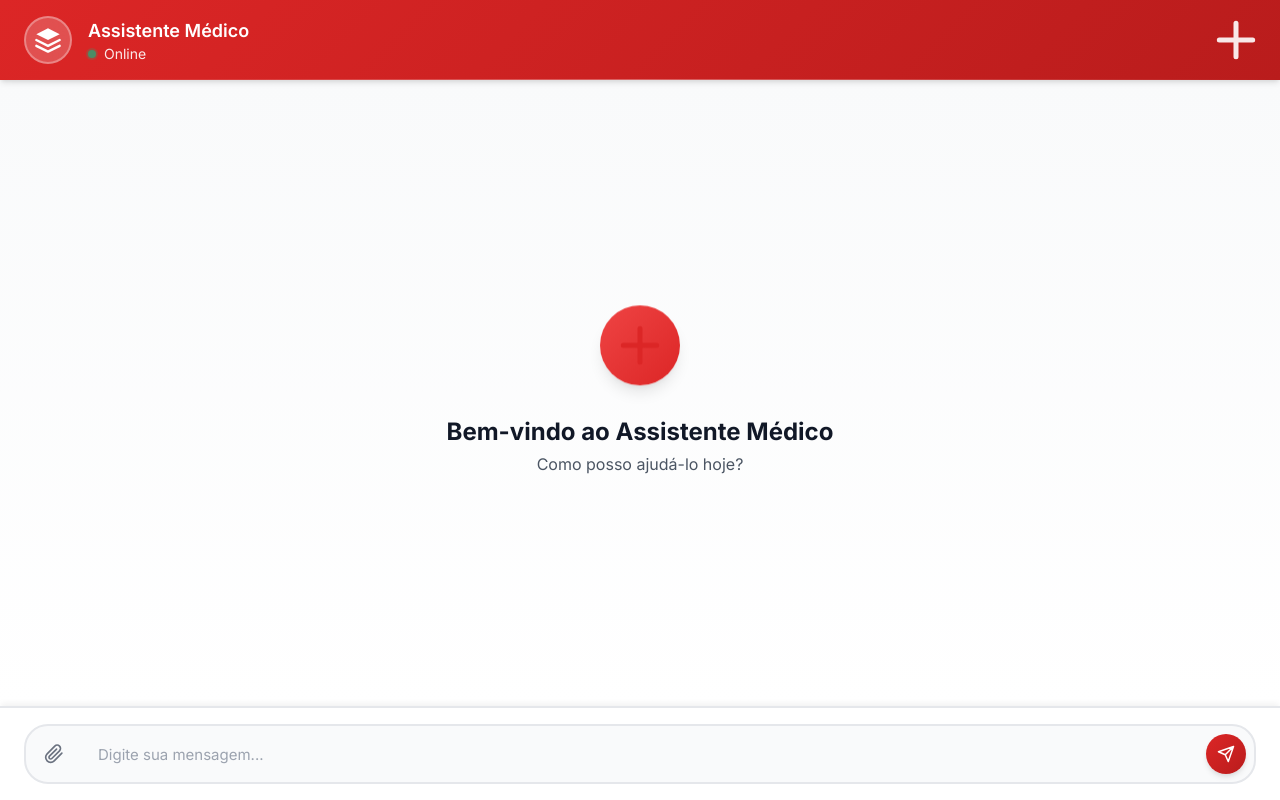
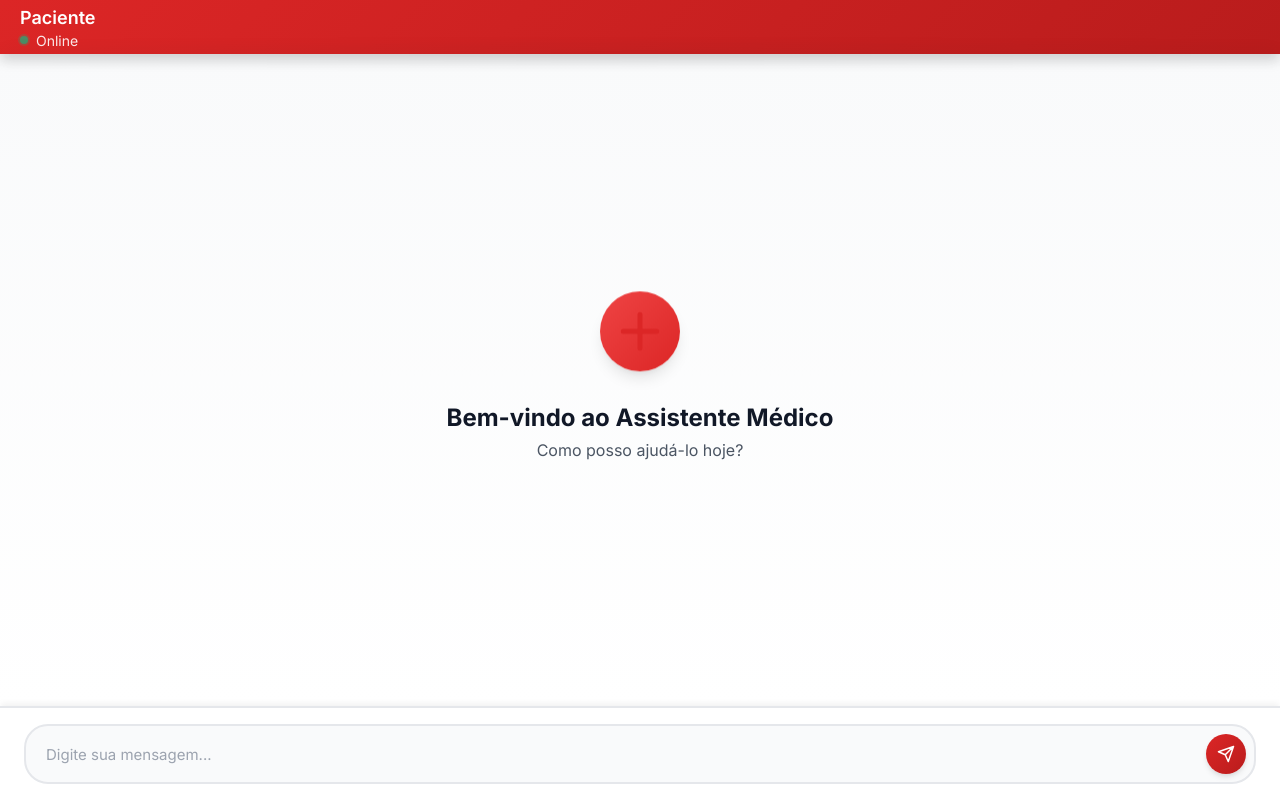
Before and after one commit to danilo-mir/appointmentChat-web, a website: page web/public/index.html in a window 1280 px wide. Drawn offline with Linux system fonts and the light colour scheme.

Commit message:
feat: style changes

```diff
--- a/web/public/index.html
+++ b/web/public/index.html
@@ -13,23 +13,9 @@
     <div class="chat-app">
         <header class="chat-app__header">
             <div class="chat-app__header-content">
-                <div class="chat-app__header-avatar">
-                    <div class="chat-app__header-avatar-icon">
-                        <svg viewBox="0 0 24 24" fill="none" xmlns="http://www.w3.org/2000/svg">
-                            <path d="M12 2L2 7L12 12L22 7L12 2Z" fill="white"/>
-                            <path d="M2 17L12 22L22 17" stroke="white" stroke-width="2" stroke-linecap="round" stroke-linejoin="round"/>
-                            <path d="M2 12L12 17L22 12" stroke="white" stroke-width="2" stroke-linecap="round" stroke-linejoin="round"/>
-                        </svg>
-                    </div>
-                </div>
                 <div class="chat-app__header-info">
-                    <h1 class="chat-app__header-title">Assistente Médico</h1>
+                    <h1 class="chat-app__header-title">Paciente</h1>
                     <p class="chat-app__header-status">Online</p>
-                </div>
-                <div class="chat-app__header-medical-icon">
-                    <svg viewBox="0 0 24 24" fill="none" xmlns="http://www.w3.org/2000/svg">
-                        <path d="M12 2V22M2 12H22" stroke="white" stroke-width="3" stroke-linecap="round"/>
-                    </svg>
                 </div>
             </div>
         </header>
@@ -48,11 +34,6 @@
 
         <div class="chat-app__input-container">
             <div class="chat-app__input-wrapper">
-                <button class="chat-app__input-attach" aria-label="Anexar arquivo">
-                    <svg viewBox="0 0 24 24" fill="none" xmlns="http://www.w3.org/2000/svg">
-                        <path d="M21.44 11.05l-9.19 9.19a6 6 0 01-8.49-8.49l9.19-9.19a4 4 0 015.66 5.66l-9.2 9.19a2 2 0 01-2.83-2.83l8.49-8.48" stroke="currentColor" stroke-width="2" stroke-linecap="round" stroke-linejoin="round"/>
-                    </svg>
-                </button>
                 <input
                     type="text"
                     id="chat-input"
--- a/web/public/styles.css
+++ b/web/public/styles.css
@@ -26,6 +26,7 @@
     --radius-xl: 1rem;
     --radius-2xl: 1.5rem;
     --radius-full: 9999px;
+    --safe-area-bottom: env(safe-area-inset-bottom, 0px);
 }
 
 * {
@@ -63,8 +64,8 @@ body {
    ============================================ */
 .chat-app__header {
     background: linear-gradient(135deg, var(--color-primary) 0%, var(--color-primary-dark) 100%);
-    padding: 1rem 1.5rem;
-    box-shadow: var(--shadow-md);
+    padding: 0.3rem 1.25rem;
+    box-shadow: 0 6px 12px rgba(0, 0, 0, 0.15);
     position: relative;
     z-index: 10;
 }
@@ -72,41 +73,20 @@ body {
 .chat-app__header::after {
     content: '';
     position: absolute;
-    bottom: 0;
+    bottom: -6px;
     left: 0;
     right: 0;
-    height: 1px;
-    background: linear-gradient(90deg, transparent, rgba(255, 255, 255, 0.3), transparent);
+    height: 12px;
+    background: linear-gradient(90deg, rgba(0, 0, 0, 0.08), rgba(0, 0, 0, 0.15), rgba(0, 0, 0, 0.08));
+    filter: blur(8px);
+    opacity: 0.4;
+    pointer-events: none;
 }
 
 .chat-app__header-content {
     display: flex;
     align-items: center;
     gap: 1rem;
-}
-
-.chat-app__header-avatar {
-    width: 48px;
-    height: 48px;
-    border-radius: var(--radius-full);
-    background: rgba(255, 255, 255, 0.2);
-    backdrop-filter: blur(10px);
-    display: flex;
-    align-items: center;
-    justify-content: center;
-    border: 2px solid rgba(255, 255, 255, 0.3);
-    flex-shrink: 0;
-}
-
-.chat-app__header-avatar-icon {
-    width: 28px;
-    height: 28px;
-    color: var(--color-white);
-}
-
-.chat-app__header-avatar-icon svg {
-    width: 100%;
-    height: 100%;
 }
 
 .chat-app__header-info {
@@ -149,19 +129,6 @@ body {
     }
 }
 
-.chat-app__header-medical-icon {
-    width: 40px;
-    height: 40px;
-    color: var(--color-white);
-    opacity: 0.9;
-    flex-shrink: 0;
-}
-
-.chat-app__header-medical-icon svg {
-    width: 100%;
-    height: 100%;
-}
-
 /* ============================================
    CHAT CONTAINER
    ============================================ */
@@ -170,6 +137,7 @@ body {
     overflow-y: auto;
     overflow-x: hidden;
     padding: 1.5rem;
+    padding-bottom: calc(1.5rem + var(--safe-area-bottom));
     background: linear-gradient(to bottom, var(--color-gray-50), var(--color-white));
     position: relative;
     display: flex;
@@ -361,40 +329,9 @@ body {
     box-shadow: var(--shadow-sm);
 }
 
-.message.user::before {
-    content: '';
-    position: absolute;
-    right: -8px;
-    bottom: 0;
-    width: 0;
-    height: 0;
-    border-style: solid;
-    border-width: 0 0 12px 12px;
-    border-color: transparent transparent var(--color-primary-dark) transparent;
-}
-
+.message.user::before,
 .message.assistant::before {
-    content: '';
-    position: absolute;
-    left: -8px;
-    bottom: 0;
-    width: 0;
-    height: 0;
-    border-style: solid;
-    border-width: 0 12px 12px 0;
-    border-color: transparent var(--color-white) transparent transparent;
-}
-
-.message.assistant::after {
-    content: '';
-    position: absolute;
-    left: -9px;
-    bottom: 0;
-    width: 0;
-    height: 0;
-    border-style: solid;
-    border-width: 0 12px 12px 0;
-    border-color: transparent var(--color-gray-200) transparent transparent;
+    display: none;
 }
 
 /* ============================================
@@ -482,6 +419,7 @@ body {
     background: var(--color-white);
     border-top: 2px solid var(--color-gray-200);
     padding: 1rem 1.5rem;
+    padding-bottom: calc(1rem + var(--safe-area-bottom));
     position: relative;
     z-index: 10;
     box-shadow: 0 -4px 6px -1px rgba(0, 0, 0, 0.05);
@@ -505,7 +443,6 @@ body {
     box-shadow: 0 0 0 4px rgba(220, 38, 38, 0.1);
 }
 
-.chat-app__input-attach,
 .chat-app__input-send {
     width: 40px;
     height: 40px;
@@ -519,16 +456,6 @@ body {
     flex-shrink: 0;
     background: transparent;
     color: var(--color-gray-500);
-}
-
-.chat-app__input-attach:hover {
-    background: var(--color-gray-200);
-    color: var(--color-gray-700);
-}
-
-.chat-app__input-attach svg {
-    width: 20px;
-    height: 20px;
 }
 
 .chat-app__input {
@@ -631,7 +558,6 @@ body {
         padding: 0.375rem;
     }
 
-    .chat-app__input-attach,
     .chat-app__input-send {
         width: 36px;
         height: 36px;
@@ -655,10 +581,6 @@ body {
     .message-wrapper {
         max-width: 90%;
     }
-
-    .chat-app__header-medical-icon {
-        display: none;
-    }
 }
 
 /* ============================================
```
